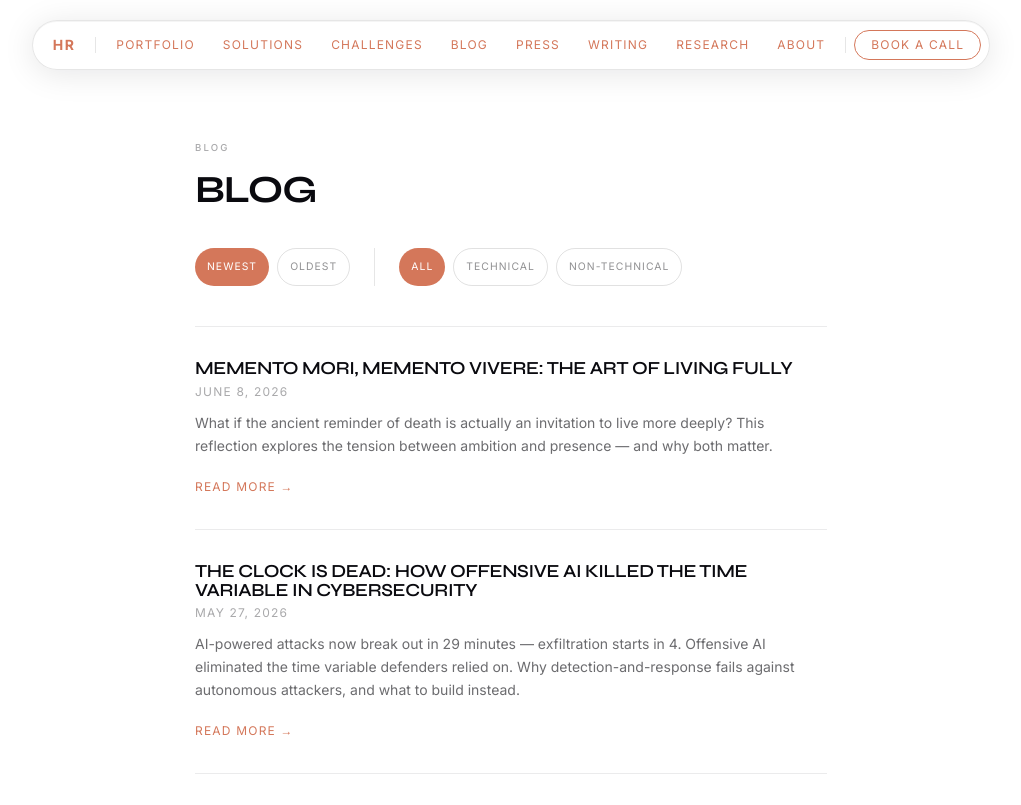
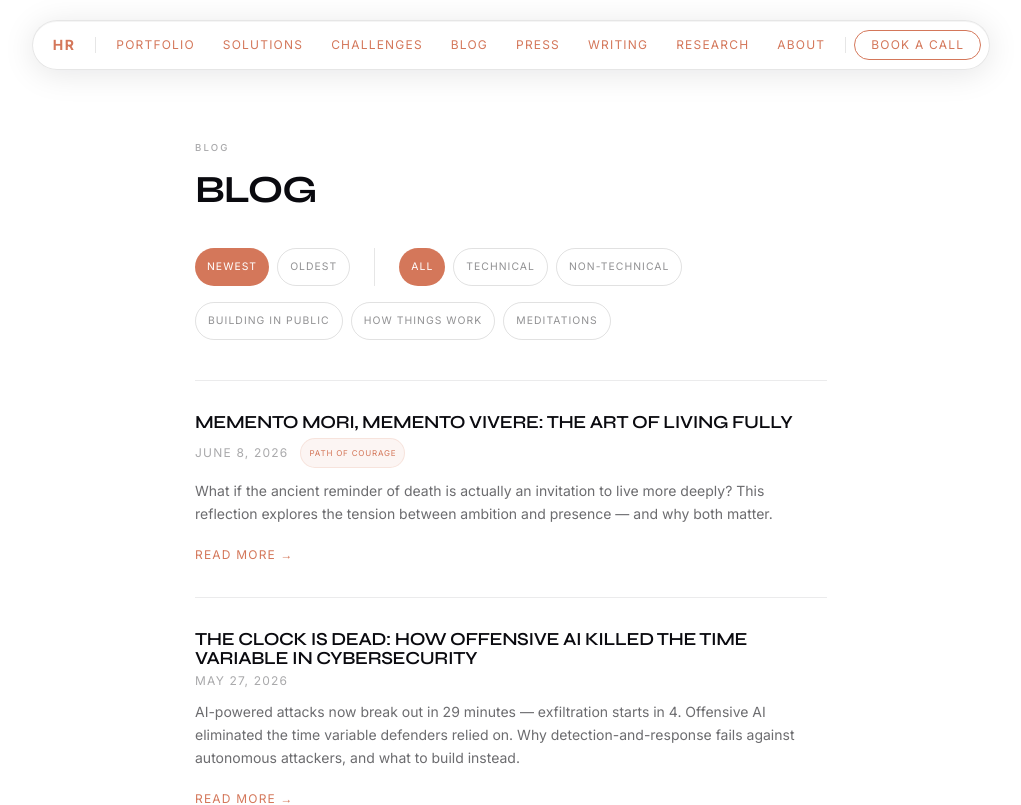
Before and after one commit to chutzpah-os/hr-portal, a Next.js app in the folder frontend/: page /blog in a window 1280 px wide. Shown: the top 805 px of the page, without its empty margins (129-1150 px from the left). Built offline with nearby package versions, Linux system fonts and the light colour scheme; a web font is replaced by a local one.

Commit message:
feat(blog): add hierarchical groups filter — parent/subgroup with flat string notation

```diff
--- a/frontend/src/app/blog/BlogList.tsx
+++ b/frontend/src/app/blog/BlogList.tsx
@@ -1,6 +1,6 @@
 'use client'
 
-import { useState } from 'react'
+import { useState, useMemo } from 'react'
 import Link from 'next/link'
 import type { PostMeta, PostCategory } from '@/lib/blog'
 
@@ -14,18 +14,22 @@ const PAGE_SIZE = 10
 
 type CategoryFilter = 'all' | PostCategory
 
-function FilterButton({ active, onClick, children }: { active: boolean; onClick: () => void; children: React.ReactNode }) {
+function FilterButton({ active, onClick, children, small }: { active: boolean; onClick: () => void; children: React.ReactNode; small?: boolean }) {
   return (
     <button
       onClick={onClick}
-      className="text-[0.65rem] uppercase tracking-widest px-3 py-1.5 rounded-full transition-all duration-200"
-      style={active ? {
+      className="uppercase tracking-widest transition-all duration-200 rounded-full"
+      style={{
+        fontSize: small ? '0.58rem' : '0.65rem',
+        padding: small ? '0.25rem 0.75rem' : '0.375rem 0.75rem',
+        ...(active ? {
           backgroundColor: 'var(--accent)',
           color: '#fff',
         } : {
           border: '1px solid rgba(10,10,15,0.12)',
           color: 'var(--white-45)',
           backgroundColor: 'transparent',
+        }),
       }}
     >
       {children}
@@ -33,14 +37,61 @@ function FilterButton({ active, onClick, children }: { active: boolean; onClick:
   )
 }
 
+function buildGroupTree(posts: PostMeta[]): Map<string, Set<string>> {
+  const tree = new Map<string, Set<string>>()
+  for (const post of posts) {
+    for (const g of post.groups) {
+      const slash = g.indexOf('/')
+      const parent = slash === -1 ? g : g.slice(0, slash)
+      const child = slash === -1 ? null : g.slice(slash + 1)
+      if (!tree.has(parent)) tree.set(parent, new Set())
+      if (child) tree.get(parent)!.add(child)
+    }
+  }
+  return tree
+}
+
 export default function BlogList({ posts }: { posts: PostMeta[] }) {
   const [order, setOrder] = useState<'newest' | 'oldest'>('newest')
   const [category, setCategory] = useState<CategoryFilter>('all')
+  const [selectedParent, setSelectedParent] = useState<string | null>(null)
+  const [selectedChild, setSelectedChild] = useState<string | null>(null)
   const [visible, setVisible] = useState(PAGE_SIZE)
 
   const reset = () => setVisible(PAGE_SIZE)
 
-  const filtered = category === 'all' ? posts : posts.filter((p) => p.category === category)
+  const groupTree = useMemo(() => buildGroupTree(posts), [posts])
+  const parents = useMemo(() => Array.from(groupTree.keys()).sort(), [groupTree])
+  const children = useMemo(
+    () => selectedParent ? Array.from(groupTree.get(selectedParent) ?? []).sort() : [],
+    [groupTree, selectedParent]
+  )
+
+  function selectParent(p: string) {
+    if (selectedParent === p) {
+      setSelectedParent(null)
+      setSelectedChild(null)
+    } else {
+      setSelectedParent(p)
+      setSelectedChild(null)
+    }
+    reset()
+  }
+
+  function selectChild(c: string) {
+    setSelectedChild(selectedChild === c ? null : c)
+    reset()
+  }
+
+  const filtered = posts.filter((p) => {
+    if (category !== 'all' && p.category !== category) return false
+    if (!selectedParent) return true
+    const fullPath = selectedChild ? `${selectedParent}/${selectedChild}` : null
+    return p.groups.some((g) =>
+      fullPath ? g === fullPath : g === selectedParent || g.startsWith(`${selectedParent}/`)
+    )
+  })
+
   const sorted = order === 'newest' ? filtered : [...filtered].reverse()
   const shown = sorted.slice(0, visible)
   const hasMore = visible < sorted.length
@@ -48,22 +99,46 @@ export default function BlogList({ posts }: { posts: PostMeta[] }) {
   return (
     <>
       {/* Filters */}
-      <div className="flex flex-wrap gap-x-6 gap-y-3 mb-10">
-        {/* Order */}
+      <div className="flex flex-col gap-4 mb-10">
+
+        {/* Order + Category */}
+        <div className="flex flex-wrap gap-x-6 gap-y-3">
           <div className="flex gap-2">
             <FilterButton active={order === 'newest'} onClick={() => { setOrder('newest'); reset() }}>Newest</FilterButton>
             <FilterButton active={order === 'oldest'} onClick={() => { setOrder('oldest'); reset() }}>Oldest</FilterButton>
           </div>
-
-        {/* Separator */}
           <div style={{ width: '1px', backgroundColor: 'rgba(10,10,15,0.1)', alignSelf: 'stretch' }} />
-
-        {/* Category */}
           <div className="flex gap-2">
             <FilterButton active={category === 'all'} onClick={() => { setCategory('all'); reset() }}>All</FilterButton>
             <FilterButton active={category === 'technical'} onClick={() => { setCategory('technical'); reset() }}>Technical</FilterButton>
             <FilterButton active={category === 'non-technical'} onClick={() => { setCategory('non-technical'); reset() }}>Non-Technical</FilterButton>
           </div>
+        </div>
+
+        {/* Groups */}
+        {parents.length > 0 && (
+          <div className="flex flex-col gap-2">
+            {/* Parent pills */}
+            <div className="flex flex-wrap gap-2">
+              {parents.map((p) => (
+                <FilterButton key={p} active={selectedParent === p} onClick={() => selectParent(p)}>
+                  {p}
+                </FilterButton>
+              ))}
+            </div>
+
+            {/* Sub-group pills */}
+            {selectedParent && children.length > 0 && (
+              <div className="flex flex-wrap gap-2 pl-3" style={{ borderLeft: '2px solid rgba(212,119,90,0.25)' }}>
+                {children.map((c) => (
+                  <FilterButton key={c} active={selectedChild === c} onClick={() => selectChild(c)} small>
+                    {c}
+                  </FilterButton>
+                ))}
+              </div>
+            )}
+          </div>
+        )}
       </div>
 
       {/* Post list */}
@@ -93,16 +168,25 @@ export default function BlogList({ posts }: { posts: PostMeta[] }) {
                 {post.title}
               </h2>
             </Link>
-            <p
-              className="text-xs uppercase tracking-widest mb-3"
-              style={{ color: 'var(--white-35)' }}
-            >
+            <div className="flex flex-wrap items-center gap-3 mb-3">
+              <p className="text-xs uppercase tracking-widest" style={{ color: 'var(--white-35)' }}>
                 {formatDate(post.date)}
               </p>
-            <p
-              className="text-sm leading-relaxed mb-4"
-              style={{ color: 'var(--white-60)' }}
+              {post.groups.length > 0 && (
+                <div className="flex flex-wrap gap-1.5">
+                  {post.groups.map((g) => (
+                    <span
+                      key={g}
+                      className="text-[0.5rem] uppercase tracking-widest px-2 py-0.5 rounded-full"
+                      style={{ backgroundColor: 'rgba(212,119,90,0.07)', color: 'var(--accent)', border: '1px solid rgba(212,119,90,0.15)' }}
                     >
+                      {g.includes('/') ? g.split('/')[1] : g}
+                    </span>
+                  ))}
+                </div>
+              )}
+            </div>
+            <p className="text-sm leading-relaxed mb-4" style={{ color: 'var(--white-60)' }}>
               {post.excerpt}
             </p>
             <Link
@@ -124,10 +208,7 @@ export default function BlogList({ posts }: { posts: PostMeta[] }) {
           <button
             onClick={() => setVisible((v) => v + PAGE_SIZE)}
             className="text-xs uppercase tracking-widest px-6 py-2.5 rounded-full transition-all duration-200"
-            style={{
-              border: '1px solid rgba(10,10,15,0.15)',
-              color: 'var(--white-55)',
-            }}
+            style={{ border: '1px solid rgba(10,10,15,0.15)', color: 'var(--white-55)' }}
             onMouseEnter={(e) => {
               e.currentTarget.style.borderColor = 'var(--accent)'
               e.currentTarget.style.color = 'var(--accent)'
--- a/frontend/src/content/blog/a-reflection-on-time.mdx
+++ b/frontend/src/content/blog/a-reflection-on-time.mdx
@@ -2,6 +2,8 @@
 title: "A reflection on time."
 date: "2026-03-03"
 excerpt: "No matter how hard I try, the earliest memory I can reach takes me back to age five. My father holding an old black film camera — already vintage even then — pointed straight at my face."
+category: "non-technical"
+groups: ["Meditations/Path of Courage"]
 ---
 
 No matter how hard I try, the earliest memory I can reach takes me back to age five. My father holding an old black film camera — already vintage even then — pointed straight at my face. My mother beside him, asking me to smile. They were so young. My father still had a full head of hair. My mother didn't have a single grey strand. He kept talking about how important it was to capture that moment — our old house was being renovated, and I was growing up too fast, or so they said. That was twenty-two years ago. How did it all pass so quickly?
--- a/frontend/src/content/blog/memento-mori-memento-vivere.mdx
+++ b/frontend/src/content/blog/memento-mori-memento-vivere.mdx
@@ -4,6 +4,7 @@ date: "2026-06-08"
 excerpt: "What if the ancient reminder of death is actually an invitation to live more deeply? This reflection explores the tension between ambition and presence — and why both matter."
 category: "non-technical"
 tags: ["Philosophy", "Stoicism", "Memento Mori", "Life", "Presence", "Path of Courage"]
+groups: ["Meditations/Path of Courage"]
 ---
 
 There is an ancient phrase that has survived for centuries: *Memento mori*. Remember that you will die.
--- a/frontend/src/content/blog/sing-your-death-song.mdx
+++ b/frontend/src/content/blog/sing-your-death-song.mdx
@@ -2,6 +2,8 @@
 title: "Sing Your Death Song: The Grit to Live Before You're Gone | The Path of Courage Ep 01"
 date: "2026-02-17"
 excerpt: "They live \"gray lives,\" paralyzed by the fear of failing, the fear of judgment, and the fear of the end. But here's the raw truth: A coward dies a thousand deaths, but a warrior only dies once."
+category: "non-technical"
+groups: ["Meditations/Path of Courage"]
 ---
 
 They live "gray lives," paralyzed by the fear of failing, the fear of judgment, and the fear of the end. But here's the raw truth: A coward dies a thousand deaths, but a warrior only dies once.
--- a/frontend/src/content/blog/the-day-cancer-stopped-being-a-word-and-became-my-mission.mdx
+++ b/frontend/src/content/blog/the-day-cancer-stopped-being-a-word-and-became-my-mission.mdx
@@ -2,6 +2,8 @@
 title: "The Day Cancer Stopped Being a Word and Became My Mission"
 date: "2026-01-01"
 excerpt: "In 2017, a routine medical exam changed everything in our home. My father was diagnosed with skin cancer. I was still very young, but I had already seen other family members lose similar battles against the same disease."
+category: "non-technical"
+groups: ["Building in Public/1K Miles of Hope Project", "How Things Work/Cancer"]
 ---
 
 In 2017, a routine medical exam changed everything in our home. My father was diagnosed with skin cancer. I was still very young, but I had already seen other family members lose similar battles against the same disease — my uncle to liver cancer, my aunt to stomach cancer, another to kidney cancer. Metastasis. Three uncles in total. At that moment, I didn't know there were different mortality rates among types of cancer. I only knew that this word had the power to steal those I loved from me.
--- a/frontend/src/lib/blog.ts
+++ b/frontend/src/lib/blog.ts
@@ -13,10 +13,12 @@ export interface PostMeta {
   excerpt: string
   category: PostCategory
   tags: string[]
+  groups: string[]
 }
 
 export interface Post extends PostMeta {
   content: string
+  groups: string[]
 }
 
 export function getAllPosts(): PostMeta[] {
@@ -34,6 +36,7 @@ export function getAllPosts(): PostMeta[] {
         excerpt: data.excerpt as string,
         category: (data.category as PostCategory) ?? 'non-technical',
         tags: (data.tags as string[]) ?? [],
+        groups: (data.groups as string[]) ?? [],
       }
     })
     .sort((a, b) => (a.date > b.date ? -1 : 1))
@@ -51,6 +54,7 @@ export function getPostBySlug(slug: string): Post | null {
     excerpt: data.excerpt as string,
     category: (data.category as PostCategory) ?? 'non-technical',
     tags: (data.tags as string[]) ?? [],
+    groups: (data.groups as string[]) ?? [],
     content,
   }
 }
```
Lines whose indentation alone changed are shown as unchanged.
